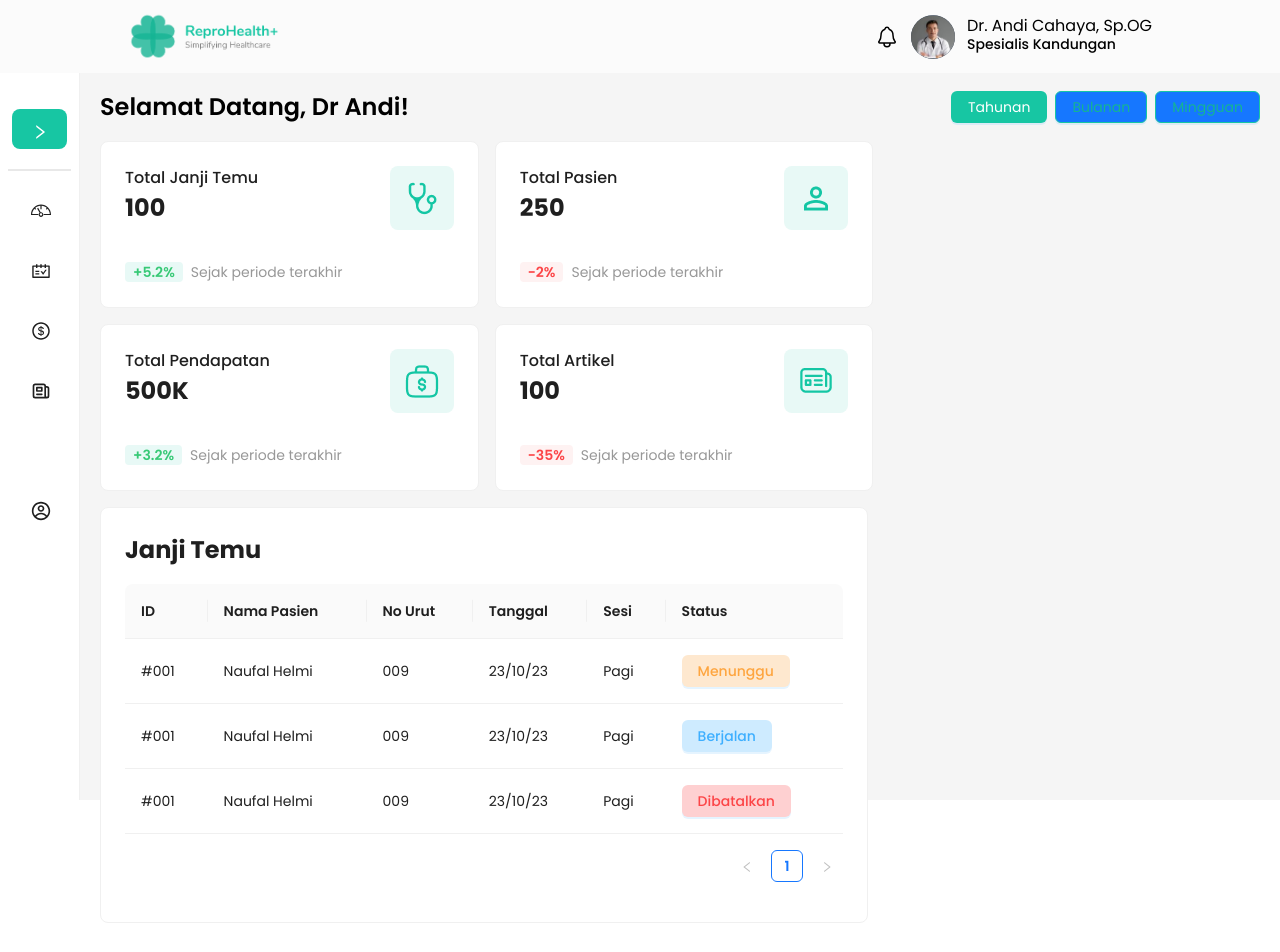
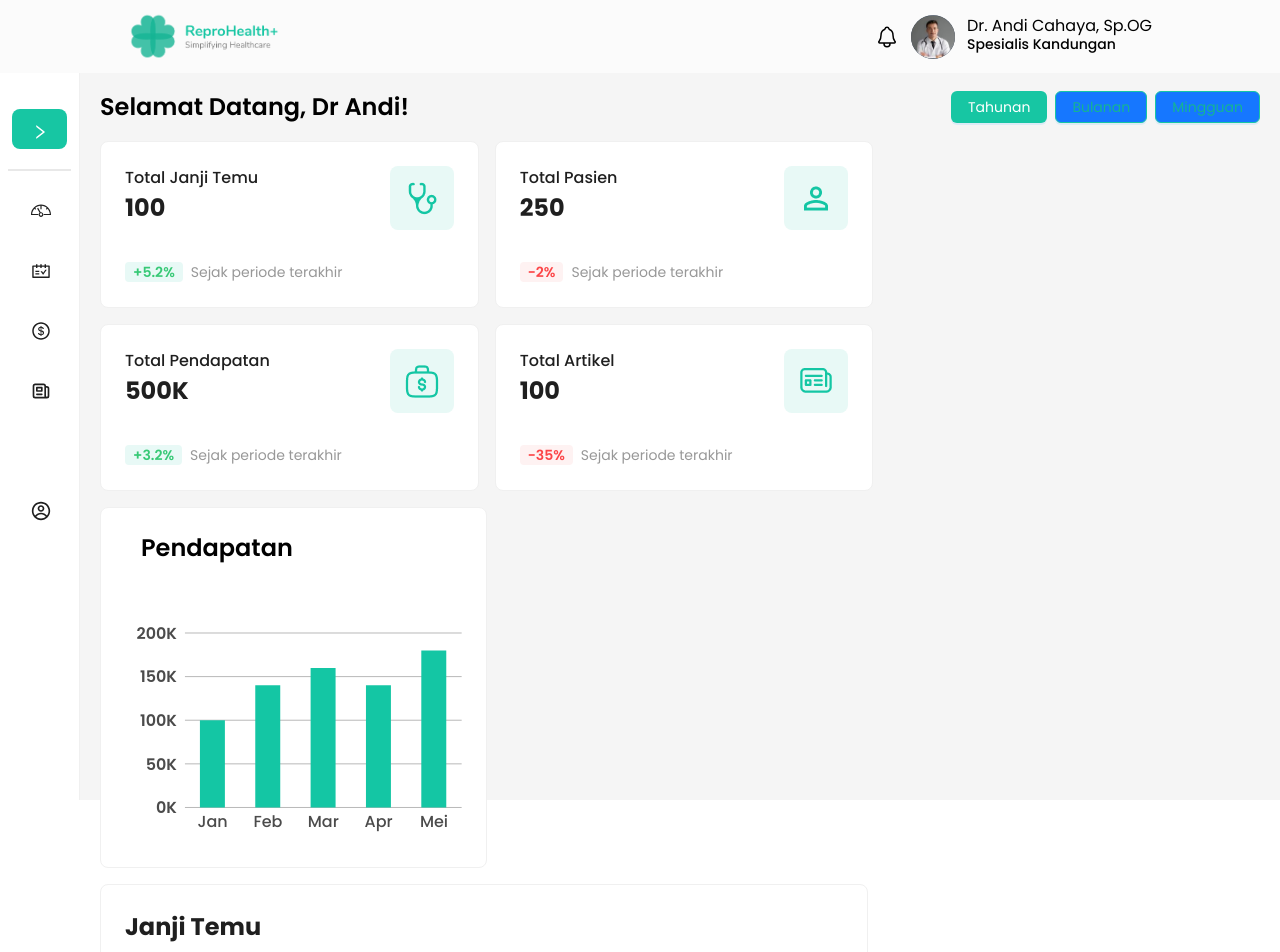
Before and after one commit to team-capstone-1/fe-repro-health, a React (Vite) app: page /dashboard in a window 1280 px wide. Shown: the top 952 px of the page. Built offline with nearby package versions, Linux system fonts and the light colour scheme; some icons are missing.

Commit message:
feat: add component ChartIncome for dashboard page and install library Rechart

```diff
--- a/package.json
+++ b/package.json
@@ -20,6 +20,7 @@
     "react-icons": "^4.11.0",
     "react-redux": "^8.1.3",
     "react-router-dom": "^6.18.0",
+    "recharts": "^2.9.3",
     "yup": "^1.3.2"
   },
   "devDependencies": {
--- /dev/null
+++ b/src/views/app-views/dashboard/components/ChartIncome.jsx
@@ -0,0 +1,135 @@
+import { Alert, Card, Col, Row } from "antd";
+import React from "react";
+import {
+  BarChart,
+  Bar,
+  XAxis,
+  YAxis,
+  CartesianGrid,
+  Tooltip,
+  ResponsiveContainer,
+  //   LabelList,
+} from "recharts";
+
+// dataset
+const data = [
+  {
+    year: "Januari",
+    after: 100,
+    // previous: 200,
+    amount: 0,
+  },
+  {
+    year: "Februari",
+    after: 140,
+    // previous: 180,
+    amount: 50,
+  },
+  {
+    year: "Maret",
+    after: 160,
+    // previous: 240,
+    amount: 100,
+  },
+  {
+    year: "April",
+    after: 140,
+    // previous: 220,
+    amount: 150,
+  },
+  {
+    year: "Mei",
+    after: 180,
+    // previous: 140,
+    amount: 200,
+  },
+];
+
+const CustomTooltip = ({ active, payload, label }) => {
+  if (active && payload && payload.length) {
+    return (
+      <div className="w-[190px] rounded-lg bg-slate-50 px-3 py-3">
+        <p className="mb-4 text-base text-neutral-600">
+          {`${label} : Rp. ${payload[0].value * 1000}`}
+        </p>
+
+        <p className="text-base text-neutral-600">
+          {`Pendapatan Bulan ${label}.`}
+        </p>
+      </div>
+    );
+  }
+
+  return null;
+};
+
+export default function ChartIncome() {
+  const customTickYAxis = (value) => `${value}K`;
+  const customTickXAxis = (value) => value.slice(0, 3);
+
+  return (
+    <Row justify="start">
+      <Col span={8} xs={24} md={24} lg={8}>
+        <Card>
+          <div className="pl-4">
+            <h3 className="text-2xl font-semibold text-black">Pendapatan</h3>
+          </div>
+
+          <ResponsiveContainer width="100%" aspect={1.5}>
+            <BarChart
+              //   width={405}
+              //   height={300}
+              data={data}
+              barGap={0}
+              margin={{
+                top: 15,
+                right: 0,
+                left: 0,
+                bottom: 5,
+              }}
+              className="mt-[3.4rem]"
+            >
+              <CartesianGrid stroke="rgba(185, 185, 185, 1)" vertical={false} />
+
+              <XAxis
+                tickFormatter={customTickXAxis}
+                orientation="bottom"
+                dataKey="year"
+                tickLine={false}
+                axisLine={false}
+                stroke="rgba(75, 75, 75, 1)"
+                className="text-base font-medium"
+              />
+
+              <YAxis
+                tickFormatter={customTickYAxis}
+                orientation="left"
+                type="string"
+                dataKey="amount"
+                tickLine={false}
+                axisLine={false}
+                stroke="rgba(75, 75, 75, 1)"
+                className="text-base font-semibold"
+              ></YAxis>
+
+              <Tooltip
+                cursor={{ fill: "transparent" }}
+                content={CustomTooltip}
+              />
+
+              <Bar
+                barSize={25}
+                radius={0}
+                dataKey="after"
+                name="Pekan Kini"
+                fill="rgba(20, 198, 164, 1)"
+              >
+                {/* <LabelList position="top" formatter={customTickYAxis} /> */}
+              </Bar>
+            </BarChart>
+          </ResponsiveContainer>
+        </Card>
+      </Col>
+    </Row>
+  );
+}
--- a/src/views/app-views/dashboard/index.jsx
+++ b/src/views/app-views/dashboard/index.jsx
@@ -4,6 +4,7 @@ import ButtonFilter from "./components/ButtonFilter";
 import TotalCards from "./components/TotalCards";
 import AppointmentTable from "./components/AppointmentTable";
 import Calendar from "./components/Calendar";
+import ChartIncome from "./components/ChartIncome";
 
 export default function Dashboard() {
   return (
@@ -12,6 +13,9 @@ export default function Dashboard() {
       <Row gutter={[8, 16]}>
         <Col span={24}>
           <TotalCards />
+        </Col>
+        <Col span={24}>
+          <ChartIncome />
         </Col>
         <Col span={24}>
           <AppointmentTable />
```
Also changed, not shown: 1 other file (tests, documents, lock files or other folders).
